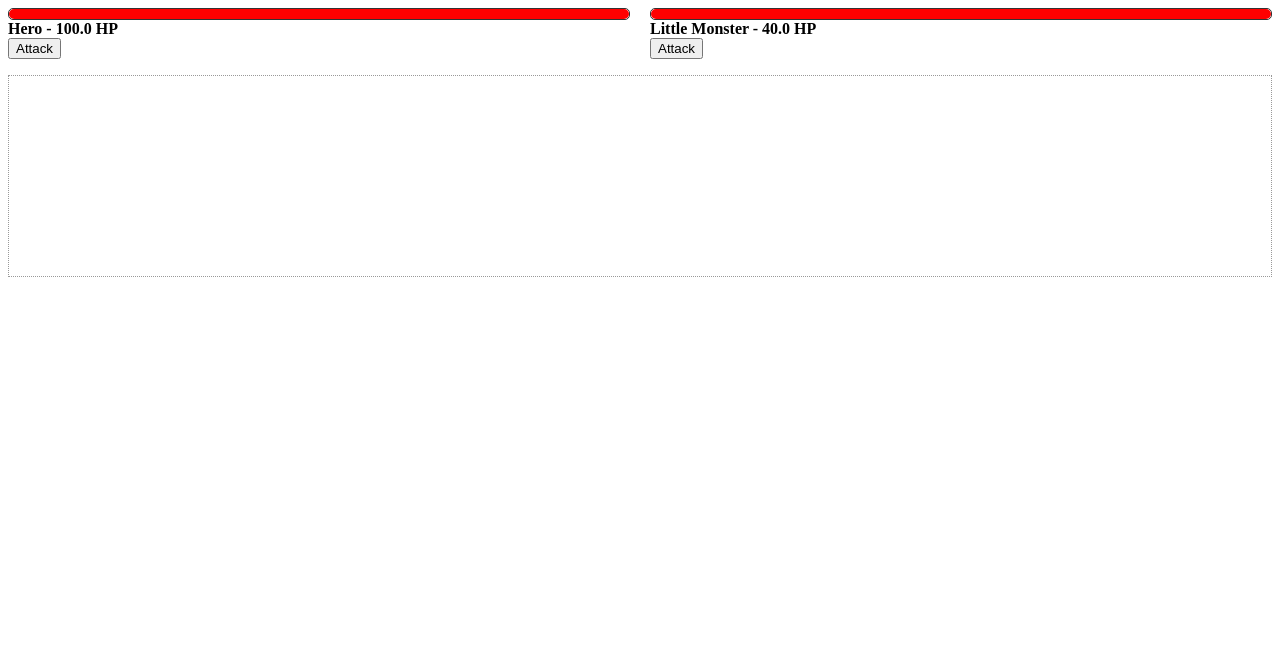
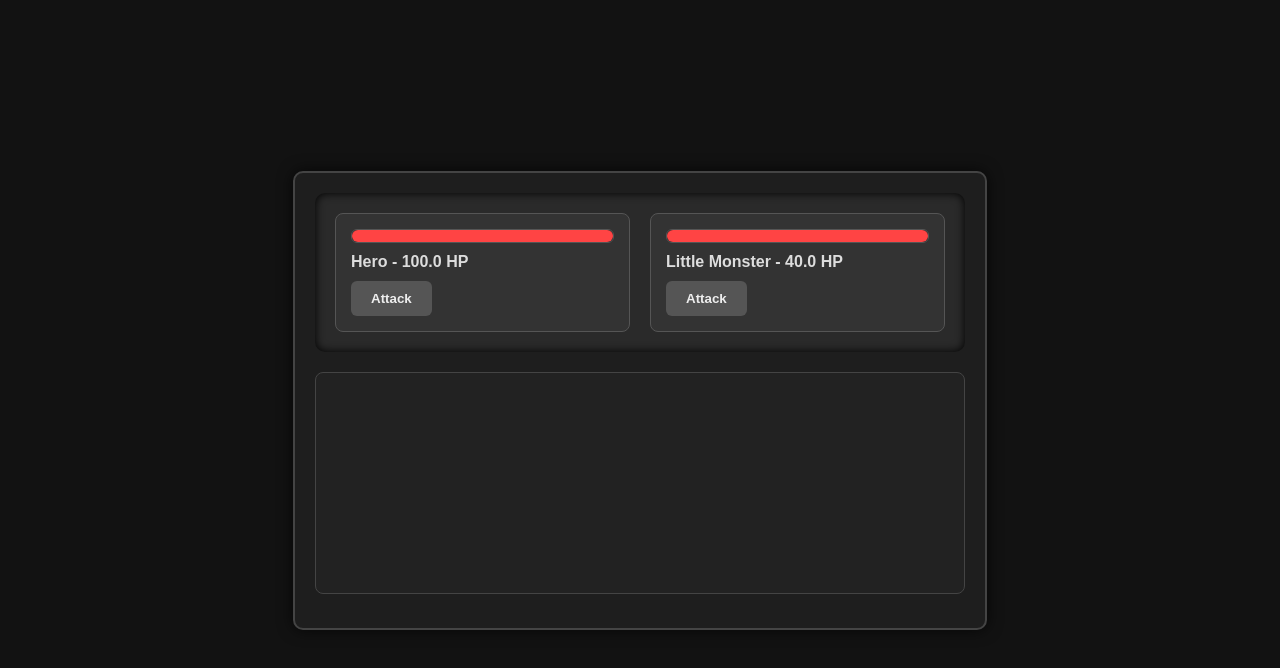
Before and after one commit to YujiSeto/Fight-Engine, a plain HTML site: page index.html in a window 1280 px wide. Drawn offline with Linux system fonts and the light colour scheme.

Commit message:
Update fight area styling, log display, and death visuals

```diff
--- a/assets/js/functions.js
+++ b/assets/js/functions.js
@@ -84,12 +84,24 @@ const stage = {
     let f1Pct = (this.fighter1.life / this.fighter1.maxLife) * 100;
     this.fighter1El.querySelector(".bar").style.width = `${f1Pct}%`;
 
+    if (this.fighter1.life <= 0) {
+      this.fighter1El.classList.add("fainted");
+    } else {
+      this.fighter1El.classList.remove("fainted");
+    }
+
     // Fighter 2
     this.fighter2El.querySelector(".name").innerHTML = `${
       this.fighter2.name
     } - ${this.fighter2.life.toFixed(1)} HP`;
     let f2Pct = (this.fighter2.life / this.fighter2.maxLife) * 100;
     this.fighter2El.querySelector(".bar").style.width = `${f2Pct}%`;
+
+    if (this.fighter2.life <= 0) {
+      this.fighter2El.classList.add("fainted");
+    } else {
+      this.fighter2El.classList.remove("fainted");
+    }
   },
 
   doAttack(attacking, attacked) {
--- a/assets/style.css
+++ b/assets/style.css
@@ -1,25 +1,99 @@
+body {
+  background: #121212;
+  height: 100vh;
+  margin: 0;
+  display: flex;
+  justify-content: center;
+  align-items: center;
+  font-family: Arial, sans-serif;
+}
+
+.container {
+  background: #1e1e1e;
+  border: 2px solid #444;
+  border-radius: 10px;
+  padding: 20px;
+  width: 650px;
+  box-shadow: 0 0 15px rgba(0,0,0,0.7);
+  color: #eee;
+}
+
 .fightarea {
   display: flex;
   gap: 20px;
+  background-color: #2a2a2a;
+  padding: 20px;
+  border-radius: 10px;
+  box-shadow: inset 0 0 10px #000;
 }
 
 #char,
 #monster {
   flex: 1;
+  background-color: #333;
+  padding: 15px;
+  border-radius: 8px;
+  border: 1px solid #555;
 }
 
 .lifebar {
-  height: 10px;
-  border: 1px solid #333;
-  border-radius: 5px;
+  height: 12px;
+  border: 1px solid #555;
+  border-radius: 6px;
+  background-color: #222;
+  margin-bottom: 10px;
 }
+
 .lifebar .bar {
-  height: inherit;
-  background-color: #F00;
-  border-radius: 5px;
+  height: 100%;
+  background-color: #ff4444;
+  border-radius: 6px;
+  transition: width 0.3s ease;
 }
+
+.fainted {
+  opacity: 0.5;
+  filter: grayscale(80%);
+  pointer-events: none;
+  user-select: none;
+}
+
+.name {
+  display: block;
+  margin-bottom: 10px;
+  font-weight: bold;
+  color: #ddd;
+}
+
+.attackButton {
+  background-color: #555;
+  color: #eee;
+  border: none;
+  padding: 10px 20px;
+  border-radius: 6px;
+  cursor: pointer;
+  font-weight: bold;
+  transition: background-color 0.3s ease;
+}
+
+.attackButton:hover {
+  background-color: #ff4444;
+  color: white;
+}
+
 .log {
-  border: 1px dotted #999;
+  background-color: #222;
+  border: 1px solid #444;
+  border-radius: 8px;
   height: 200px;
-  overflow-y:scroll;
+  margin-top: 20px;
+  padding: 10px;
+  overflow-y: auto;
+  color: #ccc;
+  font-size: 14px;
+  list-style: none;
 }
+
+.log li {
+  margin-bottom: 6px;
+}
--- a/index.html
+++ b/index.html
@@ -7,6 +7,7 @@
     <link rel="stylesheet" href="./assets/style.css" />
   </head>
   <body>
+    <div class="container">
       <div class="fightarea">
         <div id="char">
           <div class="lifebar">
@@ -27,9 +28,8 @@
           </div>
         </div>
       </div>
-
       <ul class="log"></ul>
-    <!-- <script src="assets/js/classes.js"></script> OLD SCRIPT USING CLASSES-->
+    </div>
     <script src="assets/js/functions.js"></script>
     <script src="assets/js/script.js"></script>
   </body>
```
Lines whose indentation alone changed are shown as unchanged.
